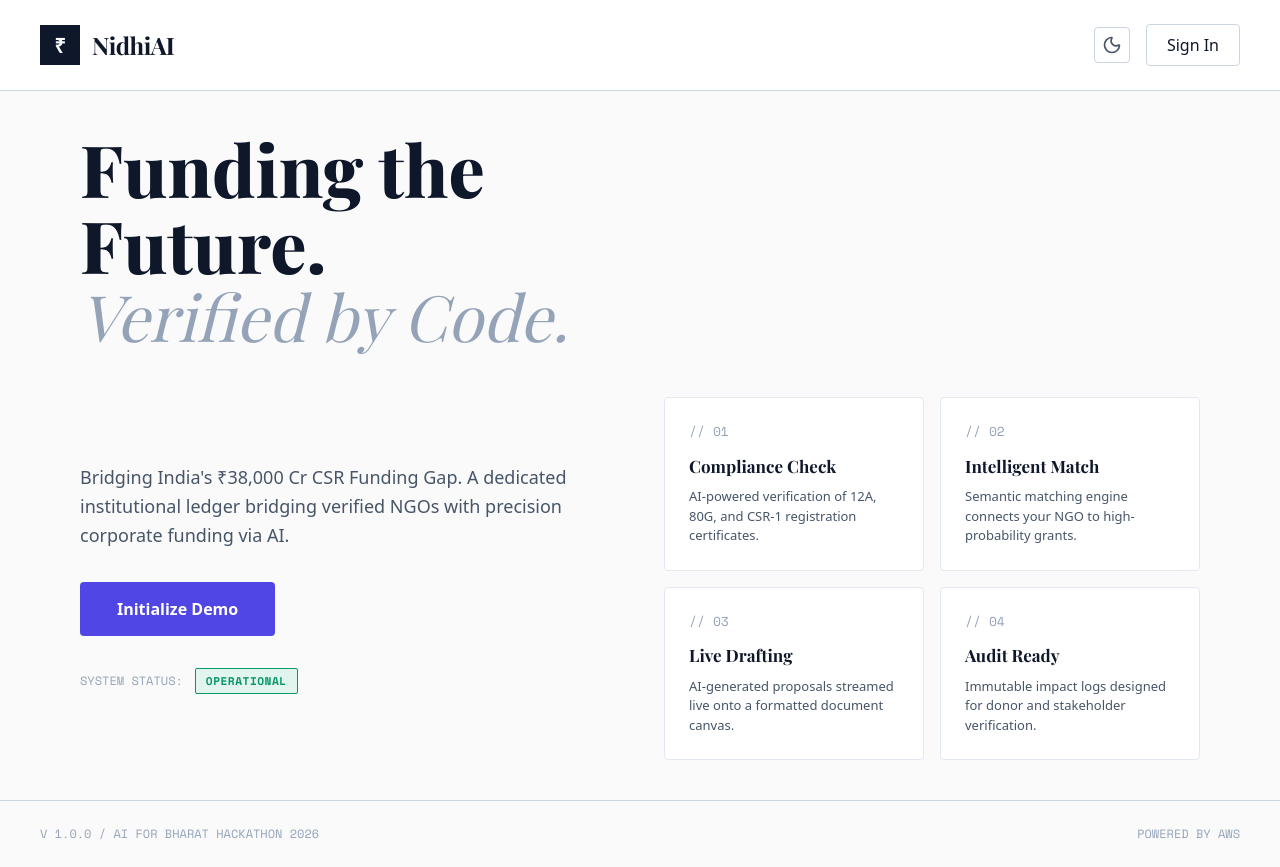
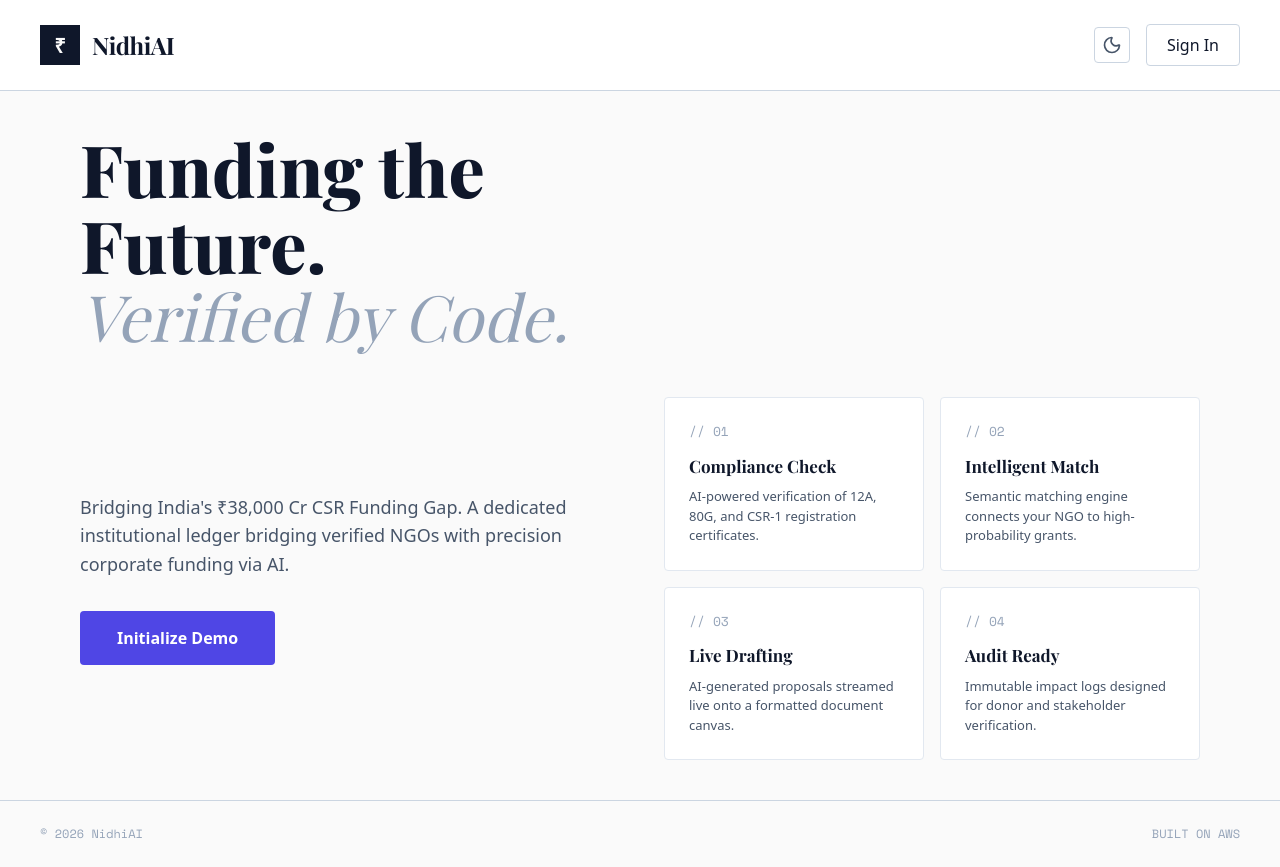
Before and after one commit to Sid-V5/NidhiAi, a Next.js app in the folder frontend/: page / in a window 1280 px wide. Built offline with nearby package versions, Linux system fonts and the light colour scheme; no server answers; what amazon-cognito-identity-js would draw is missing.

Commit message:
docs: rewrite README with latest tech stack and verified stats; clean up landing page

```diff
--- a/frontend/src/app/page.tsx
+++ b/frontend/src/app/page.tsx
@@ -57,10 +57,7 @@ export default function LandingPage() {
                 </button>
               </div>
 
-              <div style={{ marginTop: 32, display: "flex", gap: "12px", alignItems: "center", fontFamily: "var(--font-space-mono)", fontSize: 12, color: "var(--text-muted)" }}>
-                <span>SYSTEM STATUS:</span>
-                <span className="badge badge-valid">OPERATIONAL</span>
-              </div>
+
             </div>
 
             {/* Institutional Features */}
@@ -84,8 +81,8 @@ export default function LandingPage() {
       </div>
 
       <div style={{ padding: "24px 40px", borderTop: "1px solid var(--border)", display: "flex", justifyContent: "space-between", fontSize: 12, color: "var(--text-muted)", fontFamily: "var(--font-space-mono)" }}>
-        <div>V 1.0.0 / AI FOR BHARAT HACKATHON 2026</div>
-        <div>POWERED BY AWS</div>
+        <div>© 2026 NidhiAI</div>
+        <div>BUILT ON AWS</div>
       </div>
     </div>
   );
```
Also changed, not shown: 1 other file (tests, documents, lock files or other folders).
